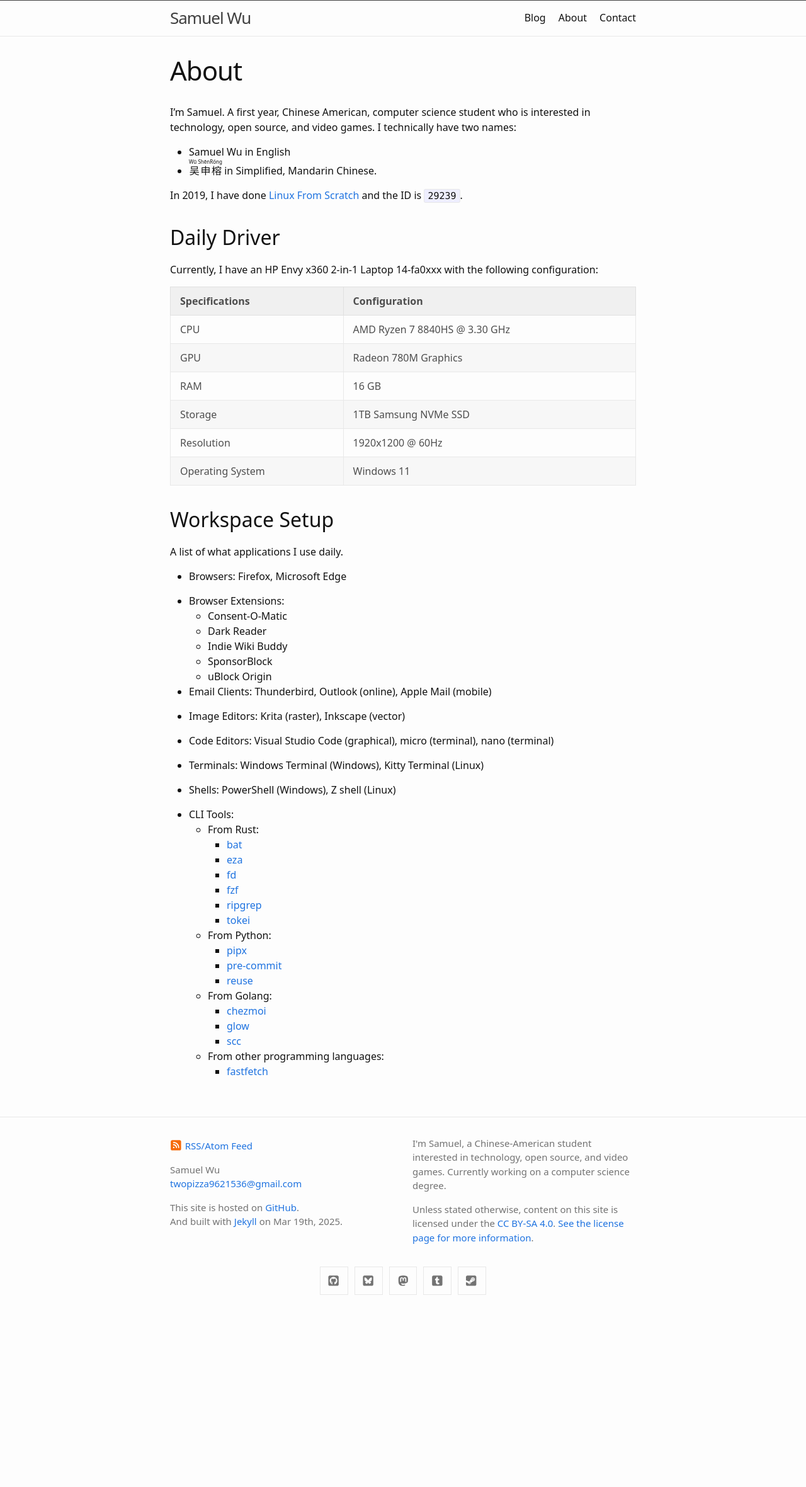
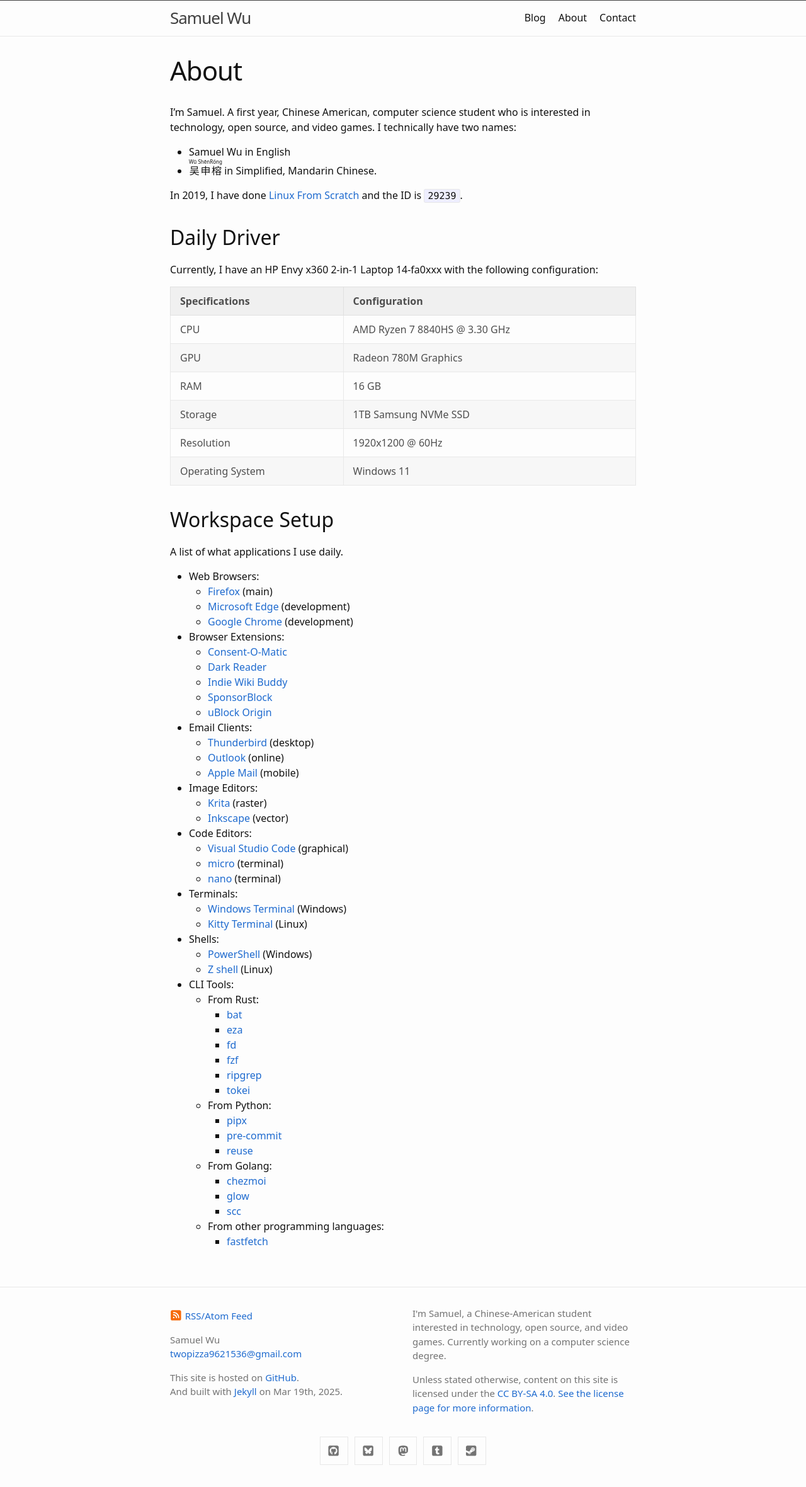
Before and after one commit to wushenrong/wushenrong.github.io, a Jekyll site: the page built from pages/about.md, in a window 1280 px wide, cut to the strip 104-2465 px from the top of the page. Shown: the whole strip at 63% size. Built offline with Jekyll 4.4.1, drawn with Linux system fonts in a browser that asks for light colours; cached includes are drawn as plain includes; before the commit the page ends 2195 px from its top, so only the background shows below that; grey boxes are pictures that could not be loaded.

Commit message:
Remove @shopify/prettier-plugin-liquid (#11)
* Add post for markdown formating style guide

Signed-off-by: Samuel Wu <twopizza9621536@gmail.com>

* Finish pt1 of md fmt style guidelines

Signed-off-by: Samuel Wu <twopizza9621536@gmail.com>

* Update markdownlint rules (#3)

* Update markdownlint rules

Signed-off-by: Samuel Wu <twopizza9621536@gmail.com>

* Reformat markdown tables

Signed-off-by: Samuel Wu <twopizza9621536@gmail.com>

* Finish pt2 of the markdown formatting style guide

Signed-off-by: Samuel Wu <twopizza9621536@gmail.com>

* Update link color for text in code

Signed-off-by: Samuel Wu <twopizza9621536@gmail.com>

* Update rational and enforement for pt 2

Signed-off-by: Samuel Wu <twopizza9621536@gmail.com>

* Add rules for file name, extension, and encoding

Signed-off-by: Samuel Wu <twopizza9621536@gmail.com>

* Save current changes

Signed-off-by: Samuel Wu <twopizza9621536@gmail.com>

* Update markdownlint rules (#3)

* Update markdownlint rules

Signed-off-by: Samuel Wu <twopizza9621536@gmail.com>

* Reformat markdown tables

Signed-off-by: Samuel Wu <twopizza9621536@gmail.com>

* Update Dependencies (#10)

* Switch to biome and update deps

Signed-off-by: Samuel Wu <twopizza9621536@gmail.com>

* Update Jekyll deps

Signed-off-by: Samuel Wu <twopizza9621536@gmail.com>

* [pre-commit.ci] auto fixes from pre-commit.com hooks

for more information, see https://pre-commit.ci

* Update REUSE.toml

Signed-off-by: Samuel Wu <twopizza9621536@gmail.com>

---------

Signed-off-by: Samuel Wu <twopizza9621536@gmail.com>
Co-authored-by: pre-commit-ci[bot] <66853113+pre-commit-ci[bot]@users.noreply.github.com>

* Rebase main to npm

Signed-off-by: Samuel Wu <twopizza9621536@gmail.com>

---------

Signed-off-by: Samuel Wu <twopizza9621536@gmail.com>
Co-authored-by: pre-commit-ci[bot] <66853113+pre-commit-ci[bot]@users.noreply.github.com>

```diff
--- a/_sass/minima/_colors.scss
+++ b/_sass/minima/_colors.scss
@@ -27,7 +27,7 @@
 $lm-background-color: #fdfdfd;
 $lm-code-background-color: #eef;
 
-$lm-link-base-color: #1f73e0;
+$lm-link-base-color: #1f6bcf;
 $lm-link-visited-color: color.adjust(
   $lm-link-base-color,
   $lightness: -9%,
--- a/package.json
+++ b/package.json
@@ -1,7 +1,6 @@
 {
   "devDependencies": {
     "@biomejs/biome": "1.9.4",
-    "@shopify/prettier-plugin-liquid": "^1.6.3",
     "cssnano": "^7.0.6",
     "cssnano-preset-advanced": "^7.0.6",
     "htmlnano": "^2.1.1",
--- a/pages/about.md
+++ b/pages/about.md
@@ -41,25 +41,39 @@
 
 A list of what applications I use daily.
 
--   Browsers: Firefox, Microsoft Edge
+-   Web Browsers:
+    - [Firefox](https://firefox.com) (main)
+    - [Microsoft Edge](https://microsoftedge.com) (development)
+    - [Google Chrome](https://chrome.com) (development)
 
 -   Browser Extensions:
-    - Consent-O-Matic
-    - Dark Reader
-    - Indie Wiki Buddy
-    - SponsorBlock
-    - uBlock Origin
+    - [Consent-O-Matic](https://consentomatic.au.dk)
+    - [Dark Reader](https://darkreader.org)
+    - [Indie Wiki Buddy](https://getindie.wiki)
+    - [SponsorBlock](https://sponsor.ajay.app)
+    - [uBlock Origin](https://ublockorigin.com)
 
--   Email Clients: Thunderbird, Outlook (online), Apple Mail (mobile)
+-   Email Clients:
+    - [Thunderbird](https://www.thunderbird.net) (desktop)
+    - [Outlook](https://outlook.com) (online)
+    - [Apple Mail](https://www.icloud.com/mail) (mobile)
 
--   Image Editors: Krita (raster), Inkscape (vector)
+-   Image Editors:
+    - [Krita](https://krita.org) (raster)
+    - [Inkscape](https://inkscape.org) (vector)
 
--   Code Editors: Visual Studio Code (graphical), micro (terminal),
-    nano (terminal)
+-   Code Editors:
+    - [Visual Studio Code](https://code.visualstudio.com) (graphical)
+    - [micro](https://micro-editor.github.io) (terminal)
+    - [nano](https://www.nano-editor.org) (terminal)
 
--   Terminals: Windows Terminal (Windows), Kitty Terminal (Linux)
+-   Terminals:
+    - [Windows Terminal](https://github.com/microsoft/terminal) (Windows)
+    - [Kitty Terminal](https://sw.kovidgoyal.net/kitty/) (Linux)
 
--   Shells: PowerShell (Windows), Z shell (Linux)
+-   Shells:
+    - [PowerShell](https://github.com/PowerShell/PowerShell) (Windows)
+    - [Z shell](https://zsh.sourceforge.io/) (Linux)
 
 -   CLI Tools:
     -   From Rust:
```
Also changed, not shown: collections/_drafts/lightweight-vscode-setup-beginners.md (+1 -0 lines), collections/_drafts/markdown-formatting-guide.md (added, +316 -0 lines), collections/_posts/2025-01-05-new-year-new-site.md (+16 -13 lines), pages/license.md (+25 -17 lines), .github/workflows/jekyll.yaml, .markdownlint.yaml, 1 other file.
